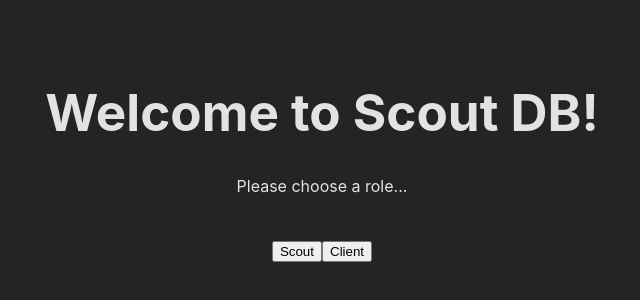
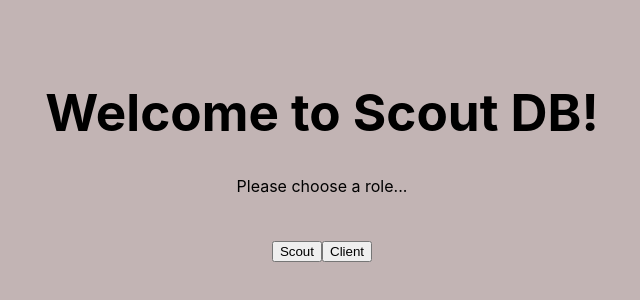
Before and after one commit to jdlms/scout-db, a React (Vite) app in the folder client/: page / in a window 1280 px wide. Shown: the part 244-544 px from the top of the page, without its empty margins (318-958 px from the left). Built offline with nearby package versions, Linux system fonts and the light colour scheme.

Commit message:
minor styles

```diff
--- a/client/src/index.css
+++ b/client/src/index.css
@@ -4,9 +4,7 @@
   line-height: 24px;
   font-weight: 400;
 
-  color-scheme: light dark;
-  color: rgba(255, 255, 255, 0.87);
-  background-color: #242424;
+  background-color: #c2b4b4;
 
   font-synthesis: none;
   text-rendering: optimizeLegibility;
@@ -14,8 +12,6 @@
   -moz-osx-font-smoothing: grayscale;
   -webkit-text-size-adjust: 100%;
 }
-
-
 
 body {
   margin: 0;
```
